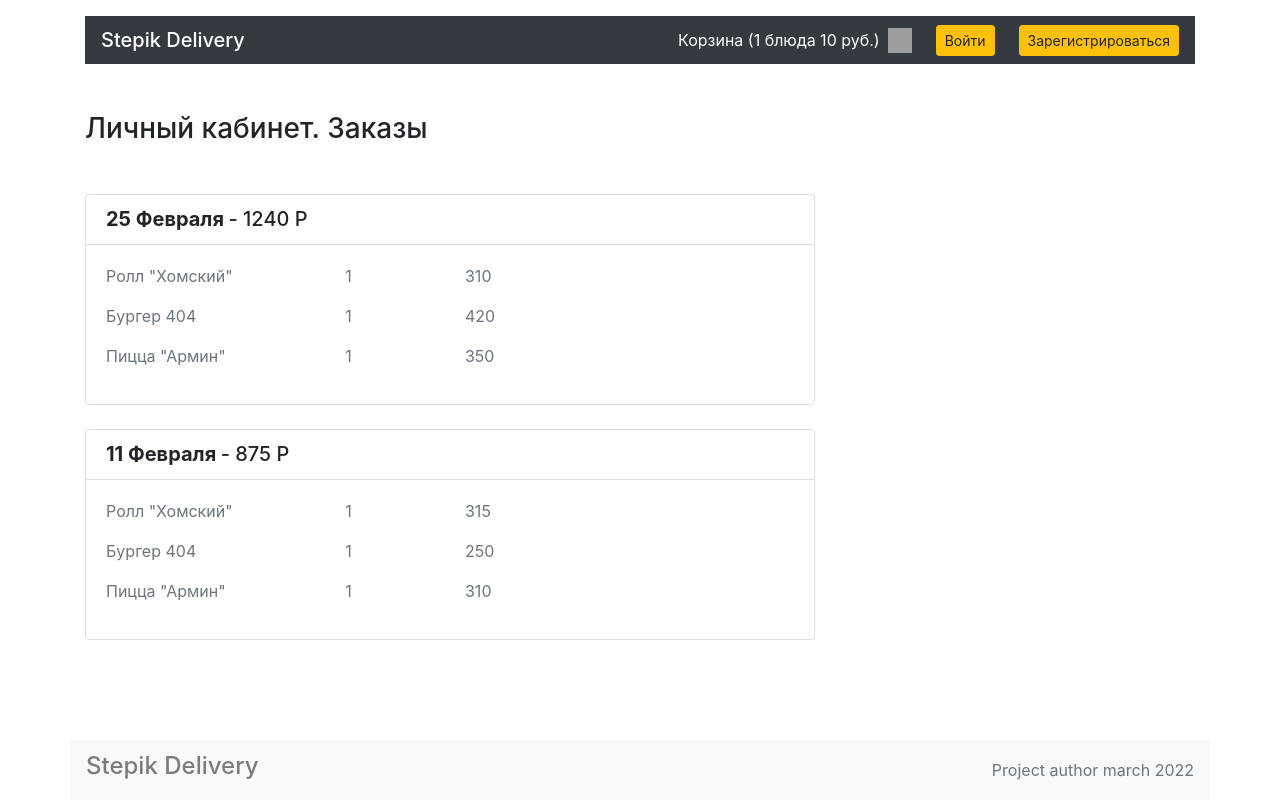
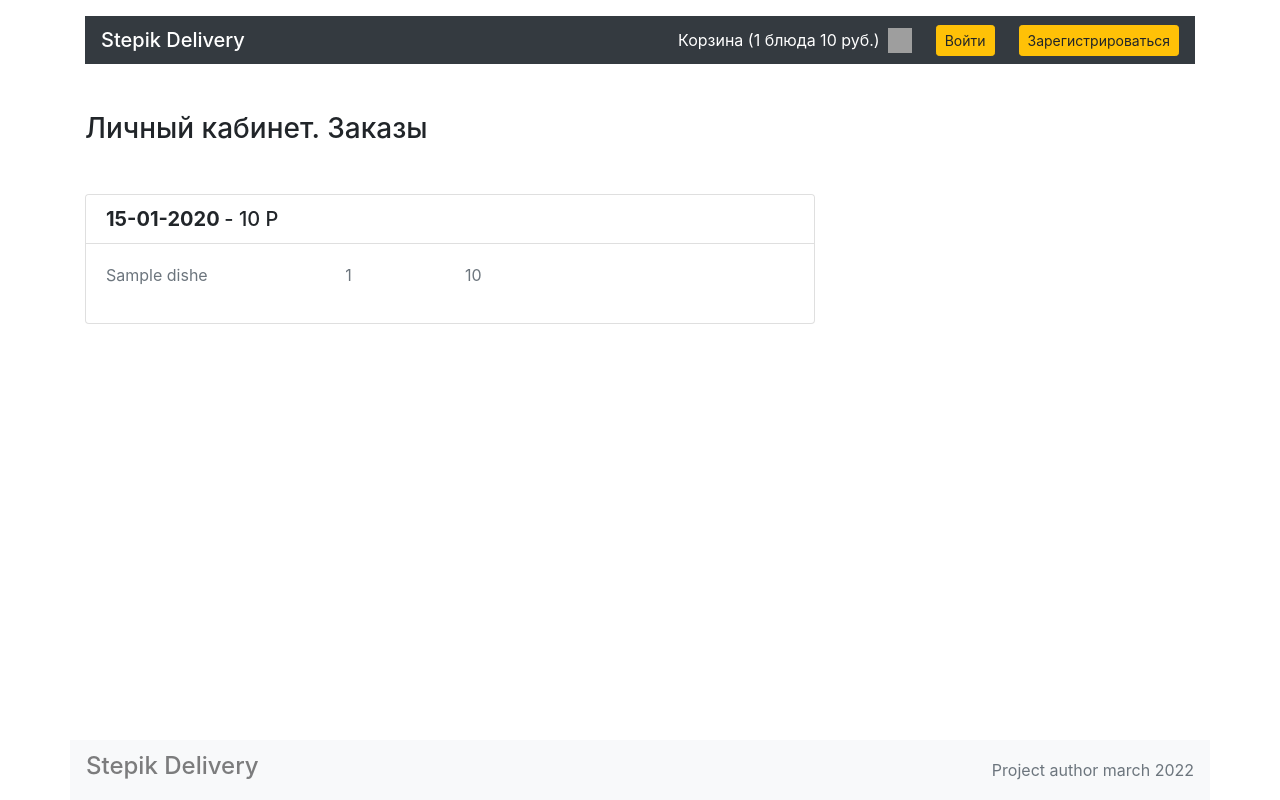
Before and after one commit to AlexeyPeresypkin/flask_stepik_3, a Flask app: template app/templates/account.html in a window 1280 px wide. Run offline with Flask 2, Linux system fonts and the light colour scheme; tables that the repository leaves empty hold one stand-in row (values such as "Sample post"); the template is opened without the code that fills it: values that come from a table or form of the project are taken from there, most other values are stand-ins (such as "Sample title", 1, 10 or a date in 2020); some libraries are stand-ins or nearby versions; grey boxes are pictures that could not be loaded.

Commit message:
Realize account.html Created delete_from_cart_view

```diff
--- a/app/templates/account.html
+++ b/app/templates/account.html
@@ -5,58 +5,37 @@
         <section class="row">
             <div class="col-12 col-lg-8">
                 <h1 class="h3 my-5">Личный кабинет. Заказы</h1>
+                {% for order in orders %}
                     <div class="card">
                         <ul class="list-group list-group-flush">
                             <li class="list-group-item">
                                 <div class="row">
                                     <div class="col-7 col-lg-9">
-                                    <span class="h5 font-weight-bold">25 Февраля</span>
-                                    <span class="h5">- 1240 P</span>
+                                        <span class="h5 font-weight-bold">
+                                            {{ order.date.strftime('%d-%m-%Y') }}
+                                        </span>
+                                        <span class="h5">
+                                            - {{ order.total_sum }} P
+                                    </span>
                                     </div>
-
                                 </div>
                             </li>
                             <div class="card-body">
                                 <div class="row">
-                                <p class="col-4 text-muted">Ролл "Хомский" </p>
-                                <p class="col-2 text-muted"> 1</p>
-                                <p class="col-6 text-muted"> 310 </p>
-                                <p class="col-4 text-muted">Бургер 404 </p>
-                                <p class="col-2 text-muted"> 1</p>
-                                <p class="col-6 text-muted"> 420 </p>
-                                <p class="col-4 text-muted">Пицца "Армин" </p>
-                                <p class="col-2 text-muted"> 1</p>
-                                <p class="col-6 text-muted"> 350 </p>
+                                    {% for dish in order.dishes %}
+                                        <p class="col-4 text-muted">
+                                            {{ dish.title }}
+                                        </p>
+                                        <p class="col-2 text-muted"> 1 </p>
+                                        <p class="col-6 text-muted">
+                                            {{ dish.price }}
+                                        </p>
+                                    {% endfor %}
                                 </div>
                             </div>
                         </ul>
                     </div>
-                <div class="mt-4 card">
-                    <ul class="list-group list-group-flush">
-                        <li class="list-group-item">
-                            <div class="row">
-                                <div class="col-7 col-lg-9">
-                                    <span class="h5 font-weight-bold">11 Февраля</span>
-                                    <span class="h5">- 875 P</span>
-                                </div>
-
-                            </div>
-                        </li>
-                        <div class="card-body">
-                            <div class="row">
-                                <p class="col-4 text-muted">Ролл "Хомский" </p>
-                                <p class="col-2 text-muted"> 1</p>
-                                <p class="col-6 text-muted"> 315 </p>
-                                <p class="col-4 text-muted">Бургер 404 </p>
-                                <p class="col-2 text-muted"> 1</p>
-                                <p class="col-6 text-muted"> 250 </p>
-                                <p class="col-4 text-muted">Пицца "Армин" </p>
-                                <p class="col-2 text-muted"> 1</p>
-                                <p class="col-6 text-muted"> 310 </p>
-                            </div>
-                        </div>
-                    </ul>
-                </div>
+                {% endfor %}
             </div>
         </section>
     </main>
--- a/app/views.py
+++ b/app/views.py
@@ -3,6 +3,7 @@ from functools import wraps
 
 from flask import abort, flash, session, redirect, request, render_template, \
     url_for
+
 from sqlalchemy import func, select
 from sqlalchemy.orm import joinedload
 
@@ -10,8 +11,6 @@ from app import app, db
 from app.models import User, Category, Dish, Order
 from app.forms import *
 from app.utils import give_dishes_and_total, write_obj_in_db
-
-pas = 'qwertY123'
 
 
 @app.route('/')
@@ -47,6 +46,7 @@ def cart_view():
             flash('Вы ничего не добавили в корзину')
             return redirect(url_for('index_view'))
         write_obj_in_db(form, total, dishes)
+        session['cart'] = []
         return render_template('ordered.html')
 
     return render_template(
@@ -64,6 +64,17 @@ def add_to_cart_view(dish_id):
     if dish_id not in cart:
         cart.append(dish_id)
         session['cart'] = cart
+    return redirect(url_for('index_view'))
+
+
+@app.route('/delete/<int:dish_id>')
+def delete_from_cart_view(dish_id):
+    dish = Dish.query.get_or_404(dish_id)
+    cart = session.get('cart', [])
+    if dish_id in cart:
+        cart.remove(dish_id)
+        session['cart'] = cart
+        flash('Блюдо удалено из корзины')
     return redirect(url_for('cart_view'))
 
 
@@ -75,10 +86,12 @@ def account_view():
     if session.get('user'):
         user_id = session['user']['id']
         user = User.query.get_or_404(user_id)
-        orders = Order.query.filter_by(user_id=user_id).all()
-        for order in orders:
-            print(order.dishes)
-        return render_template('account.html', total=total, dishes=dishes,)
+        orders = Order.query.filter_by(user_id=user.id).all()
+        return render_template('account.html',
+                               total=total,
+                               dishes=dishes,
+                               orders=orders,
+                               )
     return redirect(url_for('auth_view'))
 
 
```
Also changed, not shown: app/__init__.py (+10 -0 lines), app/admin/models.py (added, +14 -0 lines), app/templates/cart.html (+29 -4 lines), app/templates/main.html (+10 -1 lines), app/templates/ordered.html (+7 -4 lines), app/utils.py (+4 -5 lines), app/admin/__init__.py (added). Lines whose indentation alone changed are shown as unchanged.
